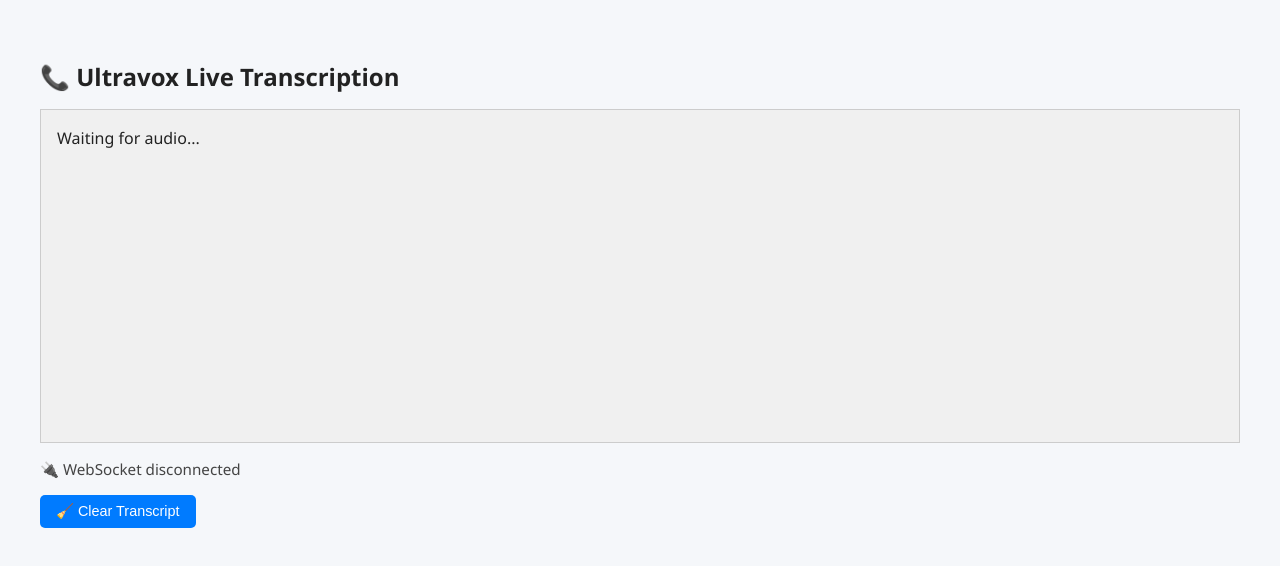
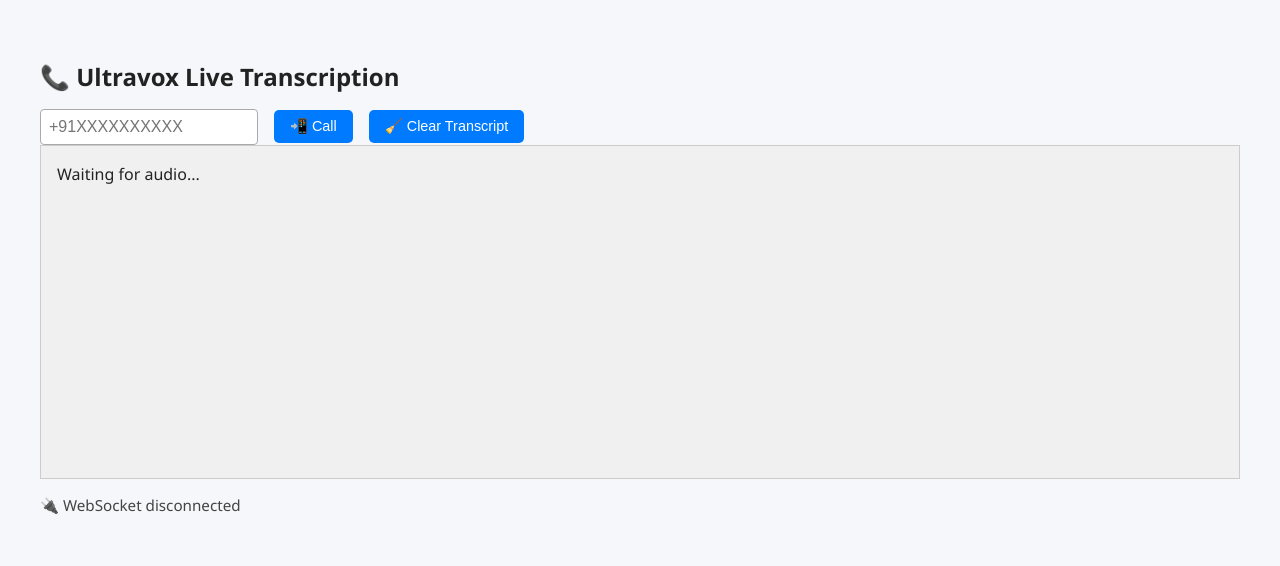
Before and after one commit to rudrasish2003/ultravox-transcriber, a website: page public/index.html in a window 1280 px wide. Drawn offline with Linux system fonts and the light colour scheme.

Commit message:
Frontend Update

```diff
--- a/public/index.html
+++ b/public/index.html
@@ -30,6 +30,10 @@
     }
     .controls {
       margin-top: 1rem;
+      display: flex;
+      flex-wrap: wrap;
+      gap: 1rem;
+      align-items: center;
     }
     .controls button {
       padding: 0.5rem 1rem;
@@ -43,18 +47,27 @@
     .controls button:hover {
       background-color: #0056b3;
     }
+    input[type="tel"] {
+      padding: 0.5rem;
+      font-size: 1rem;
+      border: 1px solid #aaa;
+      border-radius: 4px;
+      width: 200px;
+    }
   </style>
 </head>
 <body>
 
   <h2>📞 Ultravox Live Transcription</h2>
 
+  <div class="controls">
+    <input type="tel" id="phoneNumber" placeholder="+91XXXXXXXXXX" />
+    <button onclick="makeCall()">📲 Call</button>
+    <button onclick="clearTranscript()">🧹 Clear Transcript</button>
+  </div>
+
   <div id="transcript">Waiting for audio...</div>
   <div class="status" id="status">🔌 Connecting to WebSocket...</div>
-
-  <div class="controls">
-    <button onclick="clearTranscript()">🧹 Clear Transcript</button>
-  </div>
 
   <script>
     const transcriptEl = document.getElementById('transcript');
@@ -62,6 +75,32 @@
 
     function clearTranscript() {
       transcriptEl.innerText = '';
+    }
+
+    function makeCall() {
+      const number = document.getElementById('phoneNumber').value;
+      if (!number.startsWith('+')) {
+        alert('Please enter a valid E.164 formatted number (e.g., +918XXXXXXXXX)');
+        return;
+      }
+
+      fetch('/call', {
+        method: 'POST',
+        headers: { 'Content-Type': 'application/json' },
+        body: JSON.stringify({ to: number })
+      })
+        .then(res => res.json())
+        .then(data => {
+          if (data.success) {
+            statusEl.innerText = `📞 Call initiated: ${data.sid}`;
+          } else {
+            statusEl.innerText = `❌ Call failed: ${data.error}`;
+          }
+        })
+        .catch(err => {
+          console.error('Call error:', err);
+          statusEl.innerText = '❌ Call error. Check console.';
+        });
     }
 
     const ws = new WebSocket(`wss://${location.host}/frontend`);
```
